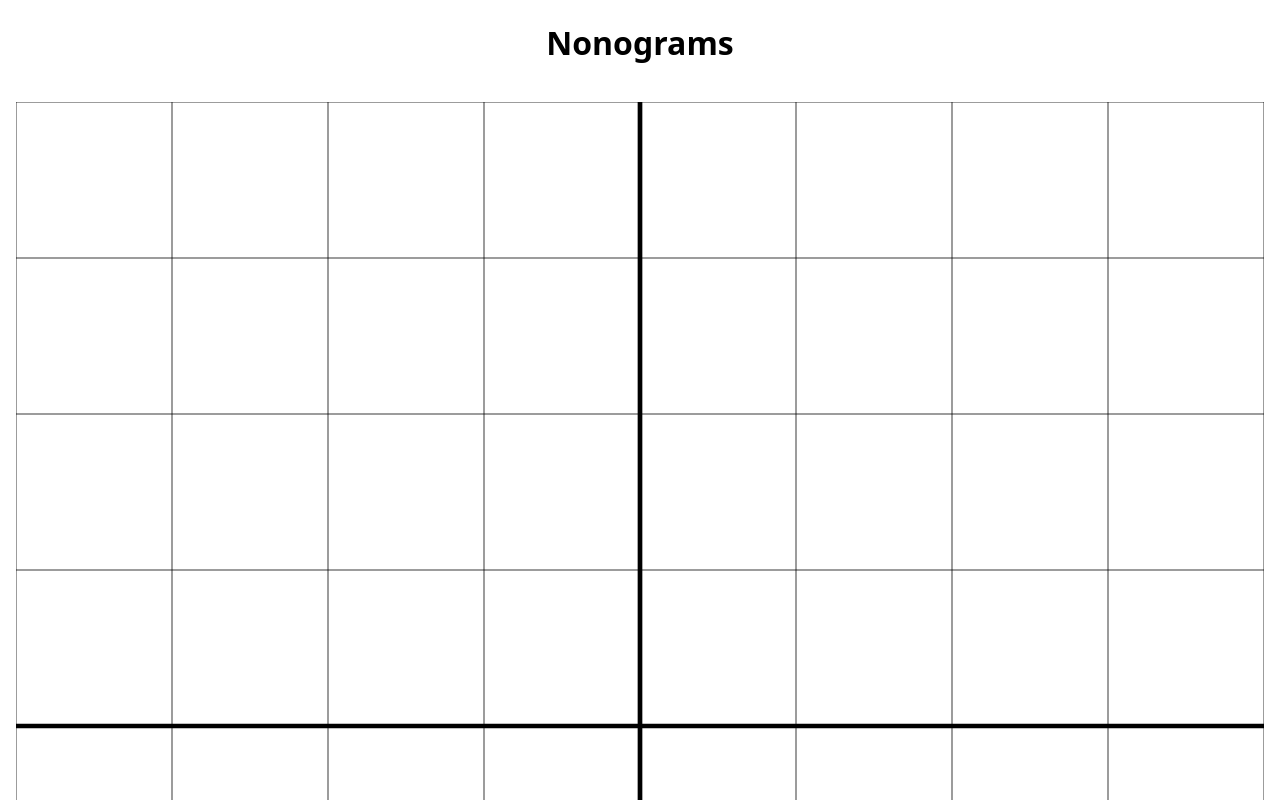
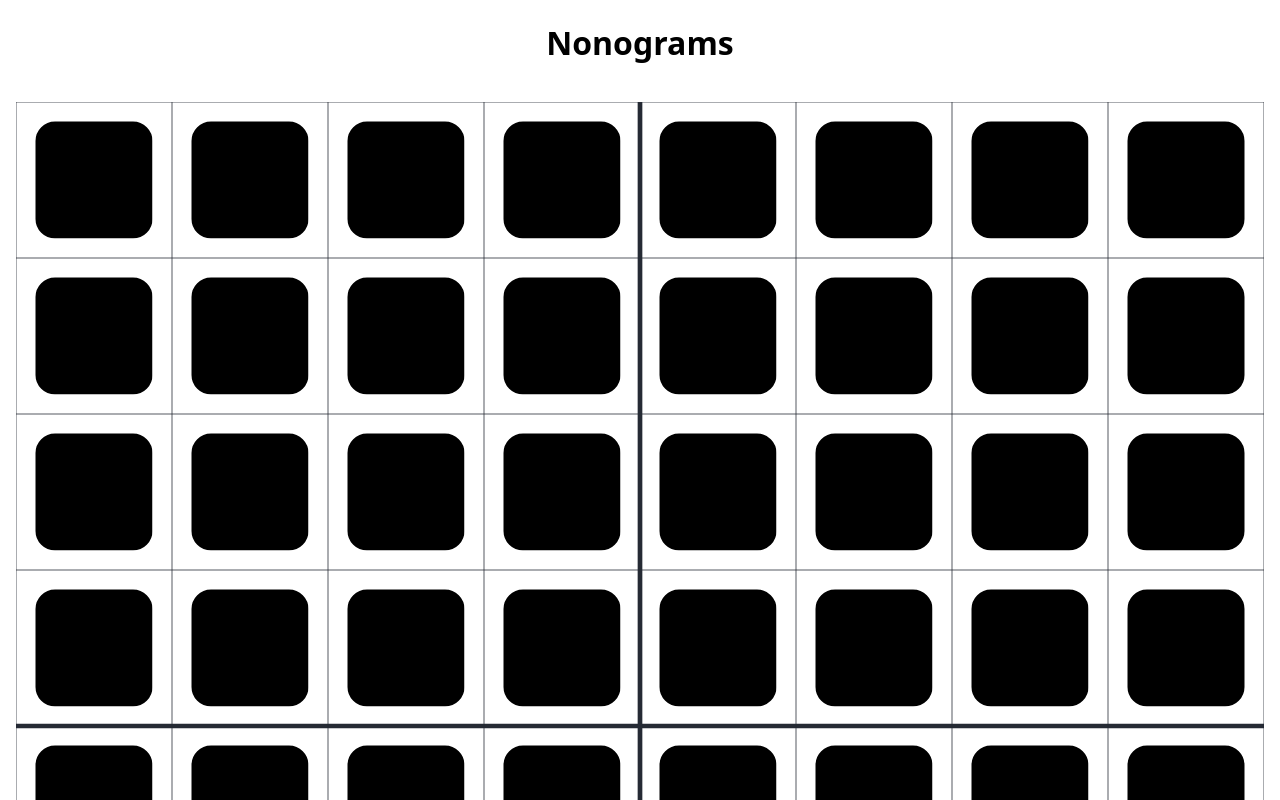
Before and after one commit to atkinchris/nonograms, a Next.js app: page / in a window 1280 px wide. Shown: the top 800 px of the page. Built offline with nearby package versions, Linux system fonts and the light colour scheme.

Commit message:
Stroke and fill cells

```diff
--- a/src/components/Grid.module.css
+++ b/src/components/Grid.module.css
@@ -5,11 +5,13 @@
 }
 
 .cell {
-  fill: none;
+  stroke: white;
+  fill: #000000;
+  stroke-width: 5;
 }
 
 .line {
-  stroke: rgb(0, 0, 0);
+  stroke: #252a34;
   stroke-width: 0.1;
 }
 
--- a/src/components/Grid.tsx
+++ b/src/components/Grid.tsx
@@ -27,6 +27,19 @@ const Grid: FunctionComponent<Props> = ({ height, width }) => {
   return (
     <div className={styles.container}>
       <svg viewBox={[0, 0, cellSize * width, cellSize * height].join(' ')}>
+        <g name="cells">
+          {data.map((_, index) => (
+            <rect
+              x={cellSize * (index % width)}
+              y={cellSize * Math.floor(index / width)}
+              width={cellSize}
+              height={cellSize}
+              key={index}
+              className={classNames(styles.cell)}
+              rx={5}
+            />
+          ))}
+        </g>
         <g name="row-lines">
           {rows.map((_, index) => (
             <line
@@ -53,16 +66,6 @@ const Grid: FunctionComponent<Props> = ({ height, width }) => {
           ))}
           <line x1={cellSize * width} x2={cellSize * width} y1={0} y2={cellSize * height} className={styles.line} />
         </g>
-        {data.map((_, index) => (
-          <rect
-            x={cellSize * (index % width)}
-            y={cellSize * Math.floor(index / width)}
-            width={cellSize}
-            height={cellSize}
-            key={index}
-            className={classNames(styles.cell)}
-          />
-        ))}
       </svg>
     </div>
   )
```
